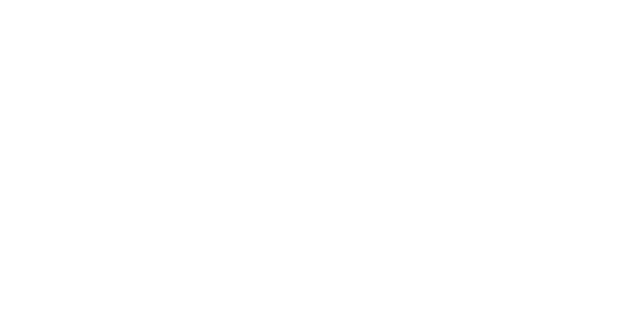
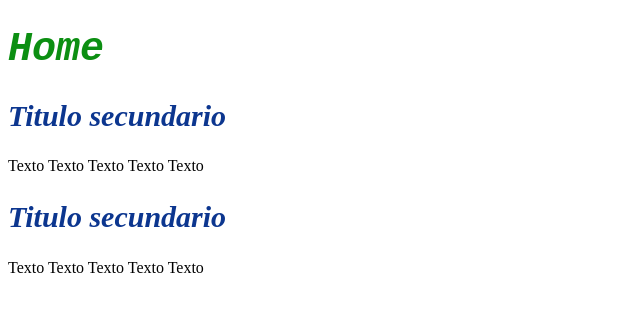
Before and after one commit to LuizFepi/Front-end-labs, a plain HTML site: page htmlBasico/index.html in a window 1280 px wide. Shown: the whole page, without its empty margins (0-640 px from the left). Drawn offline with Linux system fonts and the light colour scheme.

Commit message:
sample: style with classes

```diff
--- a/htmlBasico/css/style.css
+++ b/htmlBasico/css/style.css
@@ -3,8 +3,19 @@ body {
     font-family: 'Times New Roman', Times, serif;
 }
 
-h1 {
+.titulo-principal {
+    color: rgb(12, 143, 18);
+    font-style: italic;
+    font-size: 40px;
+}
 
-    color: blueviolet;
+.font-titulo {
+    font-family: 'Courier New', Courier, monospace;
+    font-weight: bolder;
+}
+
+.titulo-secundario {
+    color: rgb(12, 54, 143);
     font-style: italic;
+    font-size: 30px;
 }
--- a/htmlBasico/index.html
+++ b/htmlBasico/index.html
@@ -10,12 +10,18 @@
         <title>Loja</title>
         <meta name="description" content="">
         <meta name="viewport" content="width=device-width, initial-scale=1">
-        <link rel="stylesheet" href="">
+        <link rel="stylesheet" href="./css/style.css">
     </head>
     <body>
-        <!--[if lt IE 7]>
-            <p class="browsehappy">You are using an <strong>outdated</strong> browser. Please <a href="#">upgrade your browser</a> to improve your experience.</p>
-        <![endif]-->
+        <h1 class="titulo-principal font-titulo">Home</h1>
+        <h2 class="titulo-secundario">Titulo secundario</h2>
+        <section>
+            <p>Texto Texto Texto Texto Texto</p>
+        </section>
+        <h2 class="titulo-secundario">Titulo secundario</h2>
+        <section>
+            <p>Texto Texto Texto Texto Texto</p>
+        </section>
 
         <script src="" async defer></script>
     </body>
```
